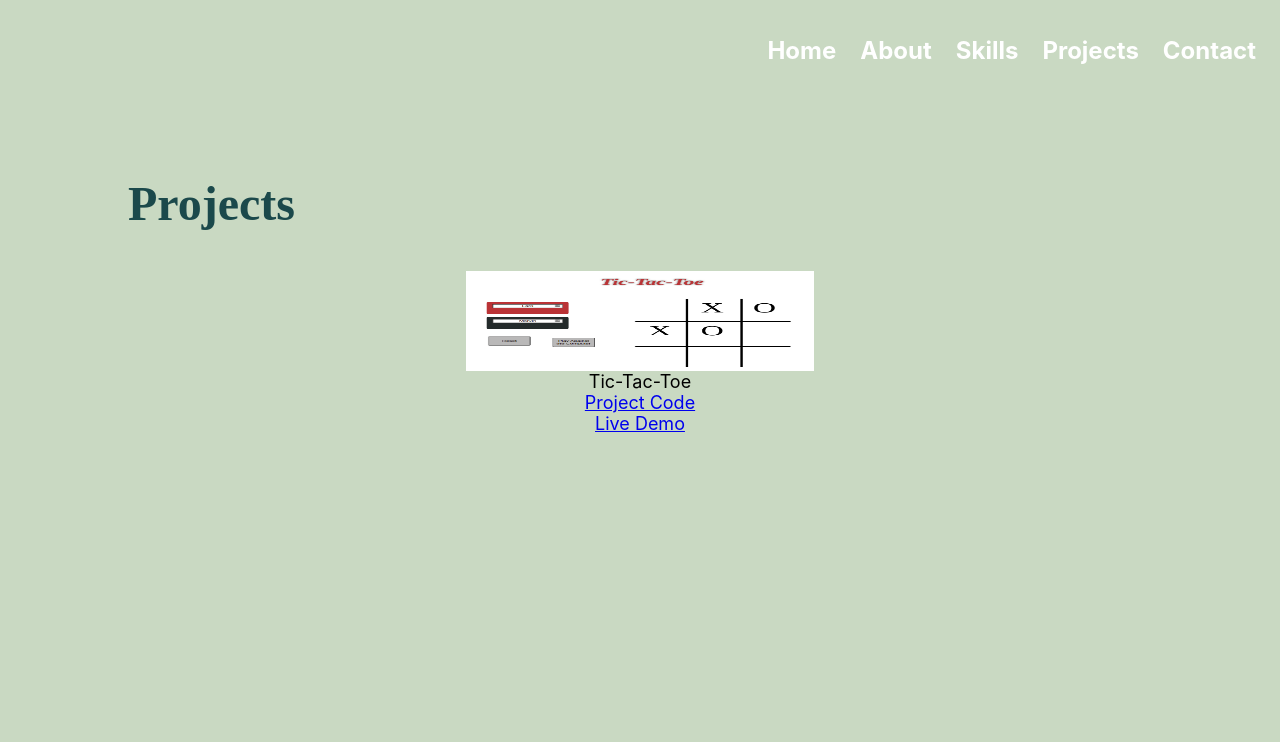
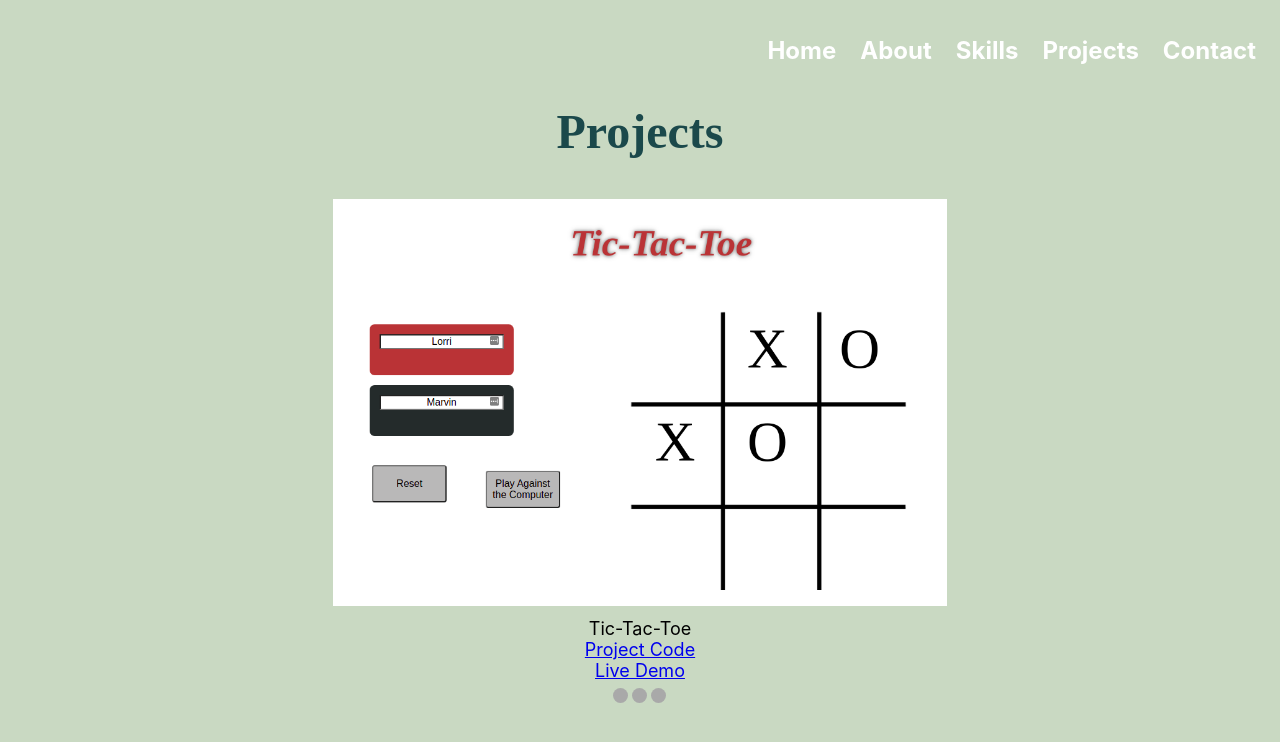
Before and after one commit to TechnicolorPanda/lorri-romesberg, a React (Create React App) app: page /#/projects in a window 1280 px wide. Shown: the top 742 px of the page. Built offline with nearby package versions, Linux system fonts and the light colour scheme.

Commit message:
Adds sliding dots under image

```diff
--- a/src/components/Projects.js
+++ b/src/components/Projects.js
@@ -1,9 +1,10 @@
 import React, { useState, useEffect } from 'react';
 import '../styles/Projects.css';
-import projectList from './projectList';
+import projectInfo from './projectInfo';
 
 const Projects = () => {
 
+  // Defines states.
   const [projectDetails, setProjectDetails] = useState({
     name: '',
     images: '',
@@ -12,9 +13,11 @@ const Projects = () => {
     liveDemo: '',
     id: '',
   });
-  const [projectNumber, setProjectNumber] = useState(0);
+  const [dotArray, setDotArray] = useState([]);
+  const [currentDot, setCurrentDot] = useState(0);
 
-  const projects = projectList;
+  // Defines constants.
+  const numberOfProjects = projectInfo.project.length;
 
   // display selected image and hide others
 
@@ -83,46 +86,54 @@ function subtractImage(imageNumber) {
 
 // create dot to specify displayed picture
 
-// function createDots(contentSection) {
-//   const displaySlide = document.getElementsByClassName('slide');
-//   const dotContainer = document.createElement('box');
-//   for (let i = 0; i < displaySlide.length; i++) {
-//     const imageDot = document.createElement('span');
-//     imageDot.classList.add('dot');
+useEffect(() => {
+  let newDotArray = [];
+  for (let i = 0; i < numberOfProjects; i++) {
+    console.log(currentDot);
+    if (currentDot === i) {
+      newDotArray = newDotArray.concat('true');
+    } else {
+      newDotArray = newDotArray.concat('false');
+    }
+  };
+  setDotArray(newDotArray);
+}, [currentDot])
 
-//     imageDot.addEventListener('click', () => {
-//       slideImages(contentSection, i);
-//     });
-//     dotContainer.appendChild(imageDot);
-//     contentSection.appendChild(dotContainer);
-//   }
-// }
+// TODO: eliminate currentDot #3
 
-// repeat images from the beginning
-// TODO: put 5 second timeout between image 5 and image 1
-
-  function rotateImages() {
-    console.log('rotate images');
-    console.log(projects.project.length);
-    for (let i = 0; i < projects.project.length; i++) {
-      setTimeout(() => {
-        console.log(i);
-        setProjectDetails(projects.project[i])
-        // if (i === projects.length - 1) {
-        //   setTimeout(startOver(contentSection), 5000);
-      }, 5000)
+const rotateDotNumber = () => {
+  if (currentDot < numberOfProjects) {
+    return(currentDot + 1);
+  } else {
+    return(currentDot - numberOfProjects);
   }
 }
 
+const fillDotArray = () => {
+  console.log('current dot # ' + rotateDotNumber(currentDot));
+  setCurrentDot(rotateDotNumber(currentDot));
+}
 
+  // Places dots under rotating images.
+  useEffect(() => {
+    fillDotArray();
+  }, [projectDetails])
+
+  console.log('Dot array = ' + dotArray);
+
+  // Rotates pictures every 4 seconds.
   useEffect(() => {
     let i = 0;
-    setProjectDetails(projects.project[i]);
+    setProjectDetails(projectInfo.project[i]);
+
+    // Changes image number at set interval.
     const timer = setInterval(() => {
       i++;
-      setProjectDetails(projects.project[i]);
-      if (i >= projects.project.length - 1) {
-        i = i - projects.project.length;
+      setProjectDetails(projectInfo.project[i]);
+
+      // Starts rotation of images from the beginning.
+      if (i >= numberOfProjects - 1) {
+        i = i - numberOfProjects;
       }
     }, 4000);
     return () => clearInterval(timer);
@@ -132,10 +143,17 @@ function subtractImage(imageNumber) {
     <div>
       <h2>Projects</h2>
       <div className = 'slide' key = {projectDetails.id}>
-          <img src={projectDetails.images} alt={projectDetails.description}></img>
+        <img className = 'projectImage' src={projectDetails.images} alt={projectDetails.description}></img>
         <p>{projectDetails.name}</p>
         <p><a href={projectDetails.githubURL}>Project Code</a></p>
         <p><a href={projectDetails.liveDemo}>Live Demo</a></p>
+        <p className = 'dot-row'>
+          {dotArray.map(dot => {
+            return (dot === 'true')?
+              <span className = 'dot' id = 'orange-dot'></span>:
+              <span className = 'dot' id = 'grey-dot'></span>
+          })}
+        </p>
       </div>
     </div>
   );
--- a/src/components/projectList.js
+++ b/src/components/projectInfo.js
@@ -3,7 +3,7 @@ import battleship from '../assets/attack-page.png';
 import tictactoe from '../assets/tictactoe.png';
 import weather from '../assets/weather.png';
 
-const Projects = {
+const ProjectInfo = {
 
   project: [{
       name: 'Battleship',
@@ -32,4 +32,4 @@ const Projects = {
   ]
 }
 
-  export default Projects;
+  export default ProjectInfo;
--- a/src/styles/Projects.css
+++ b/src/styles/Projects.css
@@ -4,7 +4,8 @@ h2 {
     color: #1b494b;
     text-align: left;
     font-size: 3em;
-    margin-top: 2em;
+    margin-top: .5em;
+    text-align: center;
   }
 
 img {
@@ -14,13 +15,18 @@ img {
     width: 100%;
 }
 
+.projectImage {
+  height: auto;
+  margin-bottom: 12px;
+}
+
 .slide {
     max-width: 1000px;
     position: relative;
-    margin-left: 33%;
-    margin-right: 33%;
+    margin-left: 20%;
+    margin-right: 20%;
     display: block;
-    width: 34%;
+    width: 60%;
     height: 15rem;
     text-align: center;
     align-items: center;
@@ -33,12 +39,23 @@ img {
     height: 15px;
     width: 15px;
     margin: 0 2px;
-    background-color: #bbb;
+    background-color: darkgray;
     border-radius: 50%;
     display: inline-block;
     transition: background-color 0.6s ease;
     position: relative;
-    top: 2rem;
+}
+
+.dot-row {
+  padding: 5px;
+}
+
+#grey-dot {
+  background-color: darkgrey;
+}
+
+#orange-dot {
+  background-color: rgb(252, 124, 78);
 }
 
 /* Creates advancement arrows. */
```
Lines whose indentation alone changed are shown as unchanged.
